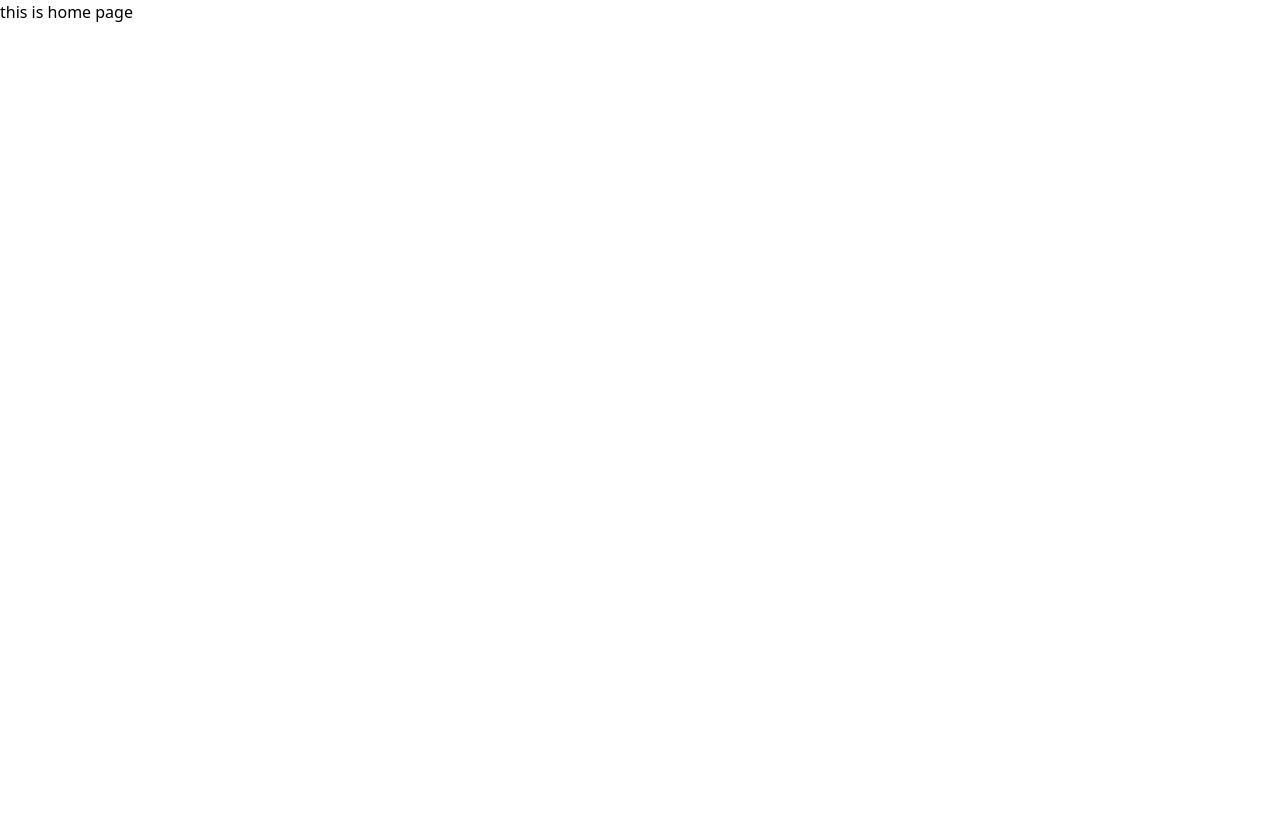
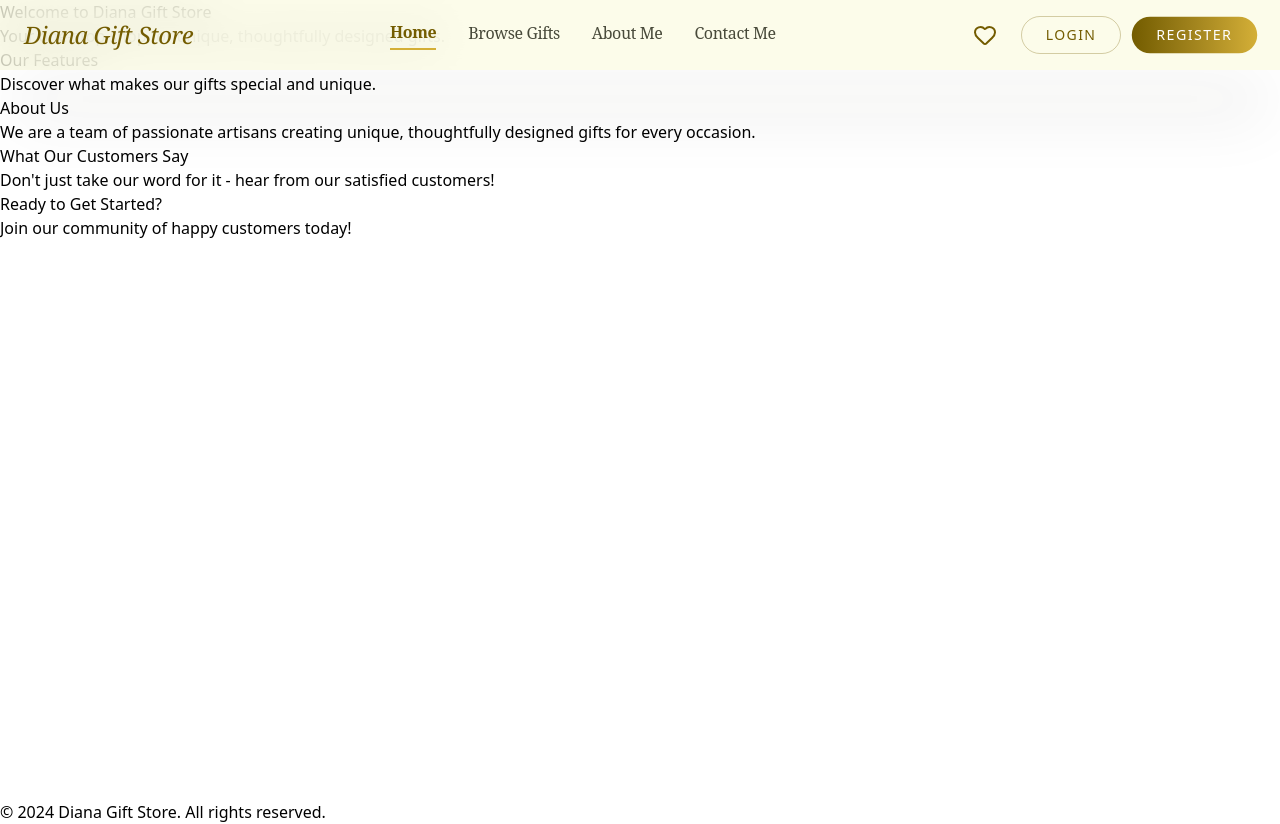
Before and after one commit to EliasDerbewBelay/Diana_Gift_Store, a Next.js app in the folder frontend/: page / in a window 1280 px wide. Before the commit the page ends 800 px from the top, so only its background shows below. Built offline with nearby package versions, Linux system fonts and the light colour scheme.

Commit message:
feat/Header

```diff
--- a/frontend/app/layout.tsx
+++ b/frontend/app/layout.tsx
@@ -1,6 +1,8 @@
 import type { Metadata } from "next";
 import { Geist, Geist_Mono } from "next/font/google";
 import "./globals.css";
+import Header from "@/components/layout/Header";
+import Footer from "@/components/layout/Footer";
 
 const geistSans = Geist({
   variable: "--font-geist-sans",
@@ -13,8 +15,9 @@ const geistMono = Geist_Mono({
 });
 
 export const metadata: Metadata = {
-  title: "Create Next App",
-  description: "Generated by create next app",
+  title: "Diana Gift Store",
+  description:
+    "Artisan gifts built with thoughtful design, simple checkout, and a warm handmade aesthetic.",
 };
 
 export default function RootLayout({
@@ -27,7 +30,11 @@ export default function RootLayout({
       lang="en"
       className={`${geistSans.variable} ${geistMono.variable} h-full antialiased`}
     >
-      <body className="min-h-full flex flex-col">{children}</body>
+      <body className="min-h-full flex flex-col">
+        <Header />
+        <main className="min-h-screen">{children}</main>
+        <Footer />
+      </body>
     </html>
   );
 }
--- a/frontend/app/page.tsx
+++ b/frontend/app/page.tsx
@@ -1,3 +1,18 @@
+import Hero from "@/components/sections/home/Hero";
+import Feature from "@/components/sections/home/Feature";
+import About from "@/components/sections/home/About";
+import Testimonies from "@/components/sections/home/Testimonies";
+import CTA from "@/components/sections/home/CTA";
+
+
 export default function Home() {
-  return <div>this is home page</div>;
+  return (
+    <div>
+      <Hero />
+      <Feature />
+      <About />
+      <Testimonies />
+      <CTA />
+    </div>
+  );
 }
--- /dev/null
+++ b/frontend/components/layout/Footer.tsx
@@ -0,0 +1,11 @@
+import React from 'react'
+
+const Footer = () => {
+  return (
+    <footer>
+        <p>&copy; 2024 Diana Gift Store. All rights reserved.</p>
+    </footer>
+  )
+}
+
+export default Footer
--- /dev/null
+++ b/frontend/components/layout/Header.tsx
@@ -0,0 +1,188 @@
+"use client";
+
+import React, { useState } from "react";
+import Link from "next/link";
+import { usePathname } from "next/navigation";
+import { ShoppingCart, Heart, Bell, LogOut, User, Menu, X } from "lucide-react";
+
+const Header = () => {
+  const pathname = usePathname();
+  const [isMobileMenuOpen, setIsMobileMenuOpen] = useState(false);
+
+  const [isLoggedIn, setIsLoggedIn] = useState(false);
+
+  const isActive = (path) => pathname === path;
+
+  const navLinks = isLoggedIn
+    ? [
+        { name: "Home", href: "/" },
+        { name: "Gifts", href: "/gifts" },
+        { name: "About Me", href: "/about" },
+        { name: "Contact Me", href: "/contact" },
+      ]
+    : [
+        { name: "Home", href: "/" },
+        { name: "Browse Gifts", href: "/gifts" },
+        { name: "About Me", href: "/about" },
+        { name: "Contact Me", href: "/contact" },
+      ];
+
+  return (
+    <nav className="fixed top-0 w-full z-50 bg-[#FBFBE2]/70 dark:bg-[#1A1A1A]/70 backdrop-blur-xl bg-surface-container-low/10 shadow-[0_64px_64px_-12px_rgba(27,29,14,0.06)]">
+      <div className="flex justify-between items-center w-full px-6 py-4 max-w-7xl mx-auto">
+        {/* Logo */}
+        <Link
+          href="/"
+          className="text-2xl font-serif italic text-[#735C00] dark:text-[#D4AF37] font-headline tracking-tight"
+        >
+          Diana Gift Store
+        </Link>
+
+        {/* Desktop Navigation Links */}
+        <div className="hidden md:flex items-center gap-8 font-['Noto_Serif'] tracking-tight">
+          {navLinks.map((link) => (
+            <Link
+              key={link.name}
+              href={link.href}
+              className={`pb-1 transition-all duration-200 ${
+                isActive(link.href)
+                  ? "text-[#735C00] dark:text-[#D4AF37] border-b-2 border-[#D4AF37] font-bold"
+                  : "text-[#1B1D0E] dark:text-[#FBFBE2] opacity-80 hover:scale-105 hover:text-[#735C00] dark:hover:text-[#D4AF37]"
+              }`}
+            >
+              {link.name}
+            </Link>
+          ))}
+        </div>
+
+        {/* Action Buttons & Icons */}
+        <div className="flex items-center gap-4 text-[#735C00] dark:text-[#D4AF37]">
+          {/* Action Icons */}
+          <div className="flex items-center gap-4 mr-2">
+            {isLoggedIn ? (
+              <>
+                <Link
+                  href="/cart"
+                  className="relative hover:scale-110 transition-transform"
+                >
+                  <ShoppingCart size={24} />
+                  {/* Glowing notification ping for cart items */}
+                  <span className="absolute -top-1 -right-1 h-2 w-2 bg-[#D4AF37] rounded-full animate-pulse"></span>
+                </Link>
+                <Link
+                  href="/favorites"
+                  className="hover:scale-110 transition-transform"
+                >
+                  <Heart size={24} />
+                </Link>
+                <Link
+                  href="/notifications"
+                  className="hover:scale-110 transition-transform"
+                >
+                  <Bell size={24} />
+                </Link>
+              </>
+            ) : (
+              <>
+                <Link
+                  href="/favorites"
+                  className="hover:scale-110 transition-transform"
+                >
+                  <Heart size={24} />
+                </Link>
+              </>
+            )}
+          </div>
+
+          {/* Auth Buttons / Profile */}
+          <div className="hidden md:flex items-center gap-3">
+            {isLoggedIn ? (
+              <div className="relative group cursor-pointer flex items-center gap-2 border border-outline-variant px-4 py-2 rounded-full">
+                <User size={18} />
+                <span className="text-sm font-medium">Profile</span>
+
+                {/* Simple Dropdown Menu */}
+                <div className="absolute right-0 top-10 w-40 bg-white dark:bg-[#1A1A1A] rounded-lg shadow-lg py-2 hidden group-hover:block border border-[#D4AF37]/20">
+                  <Link
+                    href="/profile"
+                    className="block px-4 py-2 text-sm text-[#1B1D0E] dark:text-[#FBFBE2] hover:bg-amber-50 dark:hover:bg-neutral-800"
+                  >
+                    My Account
+                  </Link>
+                  <button
+                    onClick={() => setIsLoggedIn(false)}
+                    className="w-full text-left flex items-center gap-2 px-4 py-2 text-sm text-red-600 hover:bg-amber-50 dark:hover:bg-neutral-800"
+                  >
+                    <LogOut size={14} /> Log out
+                  </button>
+                </div>
+              </div>
+            ) : (
+              <>
+                <Link
+                  href="/login"
+                  className="px-6 py-2 rounded-full border border-[#735C00]/30 dark:border-[#D4AF37]/30 text-sm font-label uppercase tracking-widest hover:bg-amber-50 dark:hover:bg-neutral-800 transition-colors"
+                >
+                  Login
+                </Link>
+                <Link
+                  href="/register"
+                  className="px-6 py-2 rounded-full bg-gradient-to-r from-[#735C00] to-[#D4AF37] text-white text-sm font-label uppercase tracking-widest scale-102 transition-all duration-200 ease-out hover:brightness-110"
+                >
+                  Register
+                </Link>
+              </>
+            )}
+          </div>
+
+          {/* Mobile Hamburger Menu Toggle */}
+          <button
+            className="md:hidden flex items-center justify-center p-2"
+            onClick={() => setIsMobileMenuOpen(!isMobileMenuOpen)}
+          >
+            {isMobileMenuOpen ? <X size={28} /> : <Menu size={28} />}
+          </button>
+        </div>
+      </div>
+
+      {/* Mobile Menu Dropdown */}
+      {isMobileMenuOpen && (
+        <div className="md:hidden absolute top-full left-0 w-full bg-[#FBFBE2] dark:bg-[#1A1A1A] border-t border-[#D4AF37]/20 py-4 px-6 shadow-xl flex flex-col gap-4">
+          {navLinks.map((link) => (
+            <Link
+              key={link.name}
+              href={link.href}
+              onClick={() => setIsMobileMenuOpen(false)}
+              className={`text-lg ${
+                isActive(link.href)
+                  ? "text-[#735C00] dark:text-[#D4AF37] font-bold"
+                  : "text-[#1B1D0E] dark:text-[#FBFBE2] opacity-80"
+              }`}
+            >
+              {link.name}
+            </Link>
+          ))}
+          <hr className="border-[#D4AF37]/20" />
+          {!isLoggedIn && (
+            <div className="flex flex-col gap-3">
+              <Link
+                href="/login"
+                className="w-full text-center px-6 py-2 rounded-full border border-[#735C00]/30 dark:border-[#D4AF37]/30 text-sm font-label uppercase tracking-widest"
+              >
+                Login
+              </Link>
+              <Link
+                href="/register"
+                className="w-full text-center px-6 py-2 rounded-full bg-gradient-to-r from-[#735C00] to-[#D4AF37] text-white text-sm font-label uppercase tracking-widest"
+              >
+                Register
+              </Link>
+            </div>
+          )}
+        </div>
+      )}
+    </nav>
+  );
+};
+
+export default Header;
--- /dev/null
+++ b/frontend/components/sections/home/About.tsx
@@ -0,0 +1,12 @@
+import React from 'react'
+
+const About = () => {
+  return (
+    <div>
+      <h2>About Us</h2>
+      <p>We are a team of passionate artisans creating unique, thoughtfully designed gifts for every occasion.</p>
+    </div>
+  )
+}
+
+export default About
--- /dev/null
+++ b/frontend/components/sections/home/CTA.tsx
@@ -0,0 +1,12 @@
+import React from 'react'
+
+const CTA = () => {
+  return (
+    <div>
+      <h2>Ready to Get Started?</h2>
+      <p>Join our community of happy customers today!</p>
+    </div>
+  )
+}
+
+export default CTA
--- /dev/null
+++ b/frontend/components/sections/home/Feature.tsx
@@ -0,0 +1,12 @@
+import React from 'react'
+
+const Feature = () => {
+  return (
+    <div>
+      <h2>Our Features</h2>
+      <p>Discover what makes our gifts special and unique.</p>
+    </div>
+  )
+}
+
+export default Feature
--- /dev/null
+++ b/frontend/components/sections/home/Hero.tsx
@@ -0,0 +1,12 @@
+import React from 'react'
+
+const Hero = () => {
+  return (
+    <div>
+      <h1>Welcome to Diana Gift Store</h1>
+      <p>Your one-stop shop for unique, thoughtfully designed gifts.</p>
+    </div>
+  )
+}
+
+export default Hero
--- /dev/null
+++ b/frontend/components/sections/home/Testimonies.tsx
@@ -0,0 +1,12 @@
+import React from 'react'
+
+const Testimonies = () => {
+  return (
+    <div>
+      <h2>What Our Customers Say</h2>
+      <p>Don't just take our word for it - hear from our satisfied customers!</p>
+    </div>
+  )
+}
+
+export default Testimonies
--- a/frontend/package.json
+++ b/frontend/package.json
@@ -9,6 +9,7 @@
     "lint": "eslint"
   },
   "dependencies": {
+    "lucide-react": "^1.7.0",
     "next": "16.2.2",
     "react": "19.2.4",
     "react-dom": "19.2.4"
```
Also changed, not shown: frontend/components/ui/GiftCard.tsx (added), 1 other file (tests, documents, lock files or other folders).
